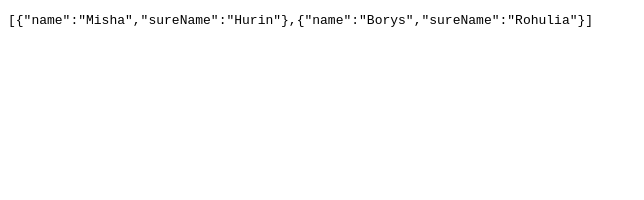
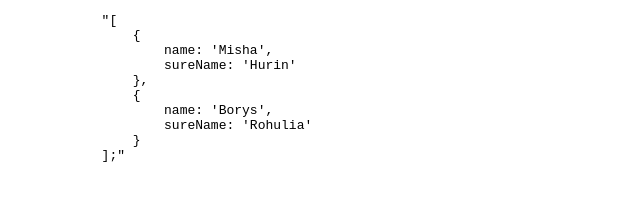
Before and after one commit to borysrohulia/forJson, a plain HTML site: page index.html in a window 1280 px wide. Shown: the whole page, without its empty margins (0-644 px from the left). Drawn offline with Linux system fonts and the light colour scheme.

Commit message:
pre add string

```diff
--- a/index.html
+++ b/index.html
@@ -8,8 +8,18 @@
     </head>
 
     <body>
+        <pre>
+            "[
+                {
+                    name: 'Misha',
+                    sureName: 'Hurin'
+                },
+                {
+                    name: 'Borys',
+                    sureName: 'Rohulia'
+                }
+            ];"
+        </pre>
 
-
-        <script src="json.js"></script>
     </body>
 </html>
--- a/json.js
+++ b/json.js
@@ -7,11 +7,9 @@ const ochko = [
         name: 'Borys',
         sureName: 'Rohulia'
     }
-]
+];
 
-const body = document.querySelector('body');
 const jsonChik = JSON.stringify(ochko);
 
 const pre = document.createElement('pre');
-document.body.append(pre);
 pre.innerHTML = jsonChik;
```
